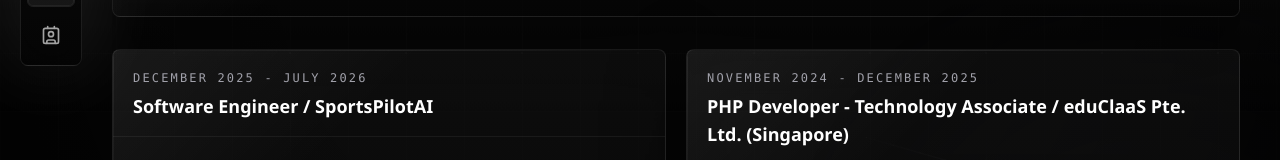
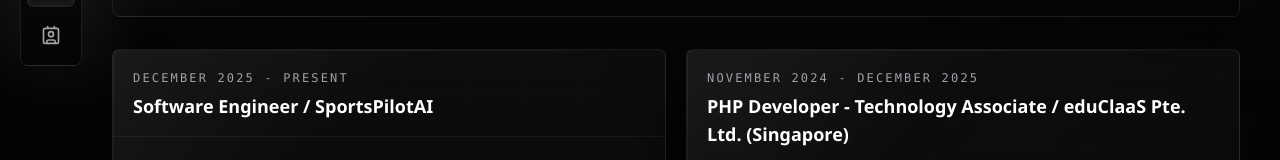
Before and after one commit to BryanFrancis27/bryan-portfolio-V2, a Next.js app: page /experience in a window 1280 px wide. Shown: the part 469-629 px from the top of the page. Built offline with nearby package versions, Linux system fonts and the light colour scheme.

Commit message:
Updated Experience Matrix

```diff
--- a/src/data/experience.ts
+++ b/src/data/experience.ts
@@ -4,7 +4,7 @@
   {
     role: "Software Engineer",
     company: "SportsPilotAI",
-    period: "December 2025 - July 2026",
+    period: "December 2025 - Present",
     summary:
       "Develops and maintains AI-powered SaaS platforms with full-stack product responsibilities.",
     responsibilities: [
```
